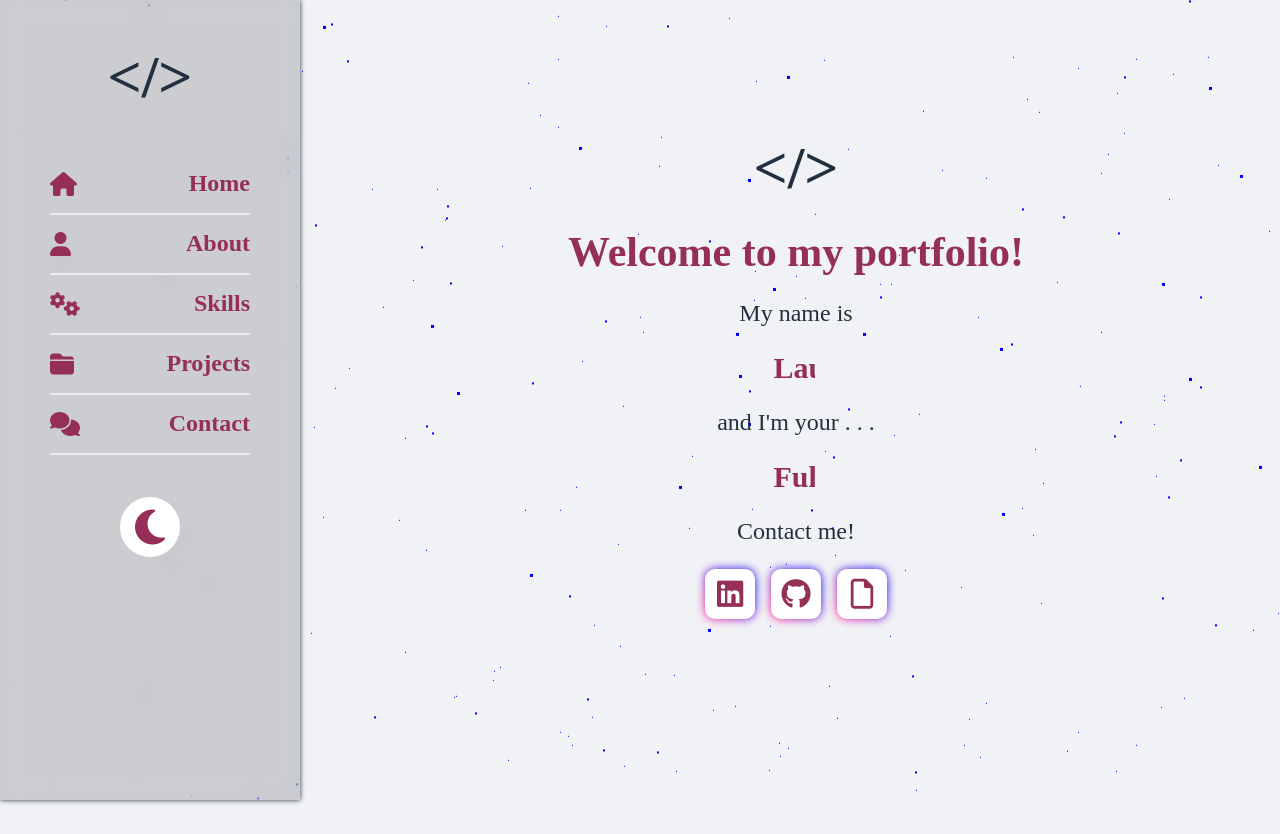
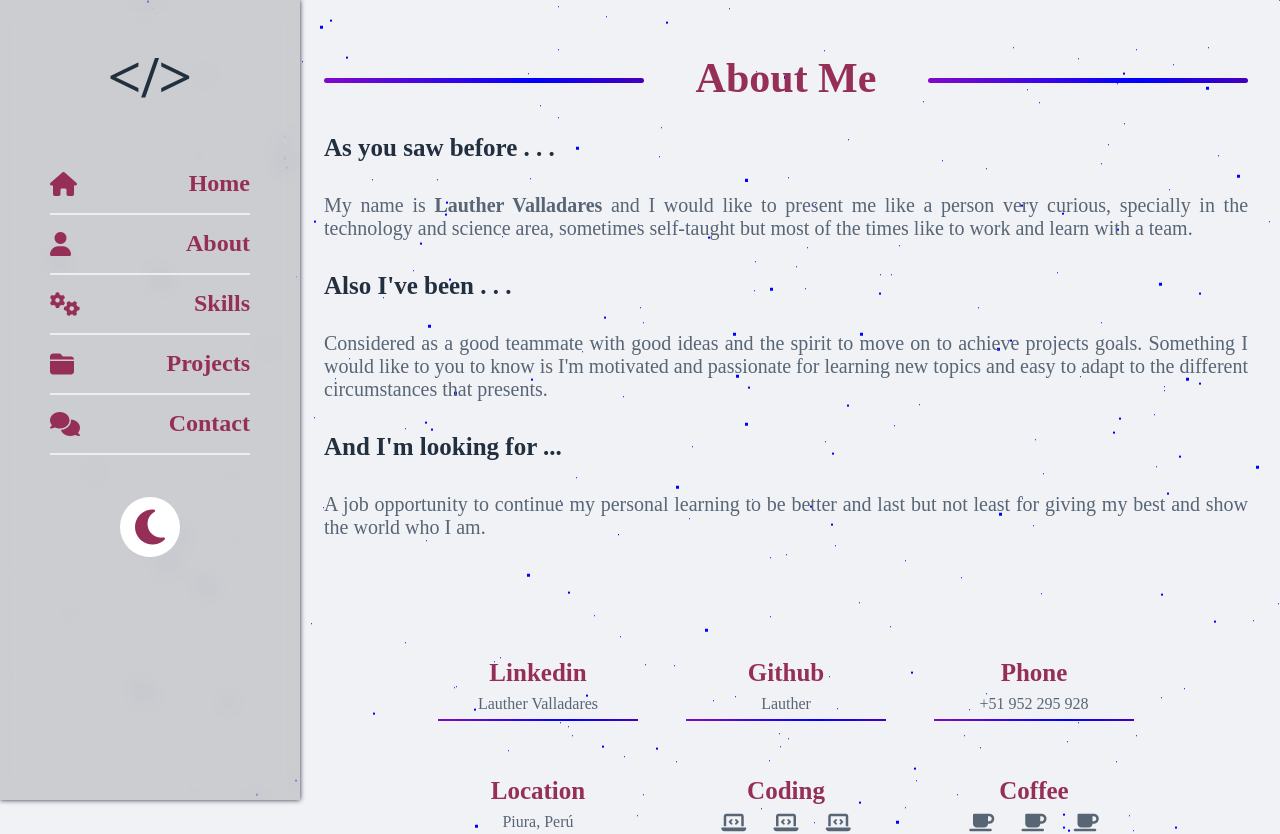
Before and after one commit to Lauther99/lauther-portfolio-v2, a React (Vite) app: page /#/about in a window 1280 px wide. Before the commit this address led to /. Shown: the top 834 px of the page. Before the commit the page ends 800 px from the top, so only its background shows below. Built offline with nearby package versions, Linux system fonts and the light colour scheme; a web font is replaced by a local one.

Commit message:
hashrouter for routes implemented

```diff
--- a/src/App.jsx
+++ b/src/App.jsx
@@ -1,41 +1,31 @@
-import { useDispatch, useSelector } from 'react-redux';
+import React from 'react'
+import { useSelector } from 'react-redux';
 import NavBar from './components/NavBar';
+import Home from './pages/Home'
 import About from './pages/About';
 import Contact from './pages/Contact'
-import Home from './pages/Home'
+import Skills from './pages/Skills';
 import Projects from './pages/Projects'
-import Skills from './pages/Skills';
 import './App.css'
-import React from 'react'
 import './assets/styles/animations.css'
+import { HashRouter, Route, Routes } from 'react-router-dom';
 
 function App() {
-  const infoState = useSelector(state => state.infoState);
-  const pageVisibility = 'visible';
-
-  function renderInfo() {
-    switch (infoState) {
-      case 'about':
-        return (<About pageVisibility={pageVisibility} />)
-      case 'skills':
-        return (<Skills pageVisibility={pageVisibility} />)
-      case 'projects':
-        return (<Projects pageVisibility={pageVisibility} />)
-      case 'contact':
-        return (<Contact pageVisibility={pageVisibility} />)
-      default:
-        return (<Home pageVisibility={pageVisibility} />)
-    }
-  }
 
   return (
-    <div className="App">
+    <HashRouter>
       <div id='stars'></div>
       <div id='stars2'></div>
       <div id='stars3'></div>
       <NavBar />
-      {renderInfo()}
-    </div>
+      <Routes>
+        <Route path='/' element={<Home />} />
+        <Route path='about' element={<About />} />
+        <Route path='skills' element={<Skills />} />
+        <Route path='projects' element={<Projects />} />
+        <Route path='contact' element={<Contact />} />
+      </Routes>
+    </HashRouter>
   )
 }
 
--- a/src/components/NavBar.jsx
+++ b/src/components/NavBar.jsx
@@ -3,6 +3,7 @@ import '../assets/styles/navbar.css'
 import '../assets/styles/bgStars.css'
 import { useDispatch, useSelector } from 'react-redux';
 import { changePage } from '../store/slices/infoState.slice';
+import { useNavigate } from 'react-router-dom';
 
 const NavBar = () => {
     const [menu, setMenu] = useState('');
@@ -21,11 +22,12 @@ const NavBar = () => {
         setIcon('fa-bars')
     };
 
-
     function toggleDarkMode() {
         darkMode === 'darky' ? setDarkMode('') : setDarkMode('darky')
         document.body.classList.toggle('dark')
     }
+
+    const navigate = useNavigate()
 
     return (
         <section className={`nav-bar  ${menu}`}>
@@ -36,11 +38,11 @@ const NavBar = () => {
                     </div>
                 </div>
                 <ul>
-                    <li onClick={() => changePages('home')}><i className="fa-solid fa-house"></i>Home</li>
-                    <li onClick={() => changePages('about')}><i className="fa-solid fa-user"></i>About</li>
-                    <li onClick={() => changePages('skills')}><i className="fa-solid fa-gears"></i>Skills</li>
-                    <li onClick={() => changePages('projects')}><i className="fa-solid fa-folder-closed"></i>Projects</li>
-                    <li onClick={() => changePages('contact')}><i className="fa-solid fa-comments"></i>Contact</li>
+                    <li onClick={() => navigate('/')}><i className="fa-solid fa-house"></i>Home</li>
+                    <li onClick={() => navigate('/about')}><i className="fa-solid fa-user"></i>About</li>
+                    <li onClick={() => navigate('/skills')}><i className="fa-solid fa-gears"></i>Skills</li>
+                    <li onClick={() => navigate('/projects')}><i className="fa-solid fa-folder-closed"></i>Projects</li>
+                    <li onClick={() => navigate('/contact')}><i className="fa-solid fa-comments"></i>Contact</li>
                 </ul>
                 <div className='darky-sunny' onClick={() => toggleDarkMode()}>
                     <i className={`fa-solid fa-sun sunny${darkMode}`}></i>
--- a/src/pages/About.jsx
+++ b/src/pages/About.jsx
@@ -2,9 +2,9 @@ import React from 'react';
 import '../assets/styles/about.css'
 
 
-const About = ({ pageVisibility }) => {
+const About = () => {
     return (
-        <section id='about' className={`${pageVisibility}`}>
+        <section id='about'>
             <article className='description-container'>
                 <h1>About Me</h1>
                 <h2>As you saw before . . .</h2>
--- a/src/pages/Contact.jsx
+++ b/src/pages/Contact.jsx
@@ -3,7 +3,7 @@ import { useForm } from 'react-hook-form';
 import '../assets/styles/contact.css'
 import myCV from '../assets/downloads/lauther_valladares_CV.pdf'
 
-const Contact = ({ pageVisibility }) => {
+const Contact = () => {
     const { register, handleSubmit } = useForm()
     const linkedinLink = 'https://www.linkedin.com/in/lautherhvalladares/'
     const gitHubLink = 'https://github.com/Pancake27'
@@ -19,7 +19,7 @@ const Contact = ({ pageVisibility }) => {
     }
 
     return (
-        <section id='contact' className={`${pageVisibility}`}>
+        <section id='contact'>
             <article className='contact-container'>
                 <h1>Contact Me</h1>
                 <h3>Always at your service</h3>
--- a/src/pages/Home.jsx
+++ b/src/pages/Home.jsx
@@ -2,7 +2,7 @@ import React from 'react';
 import myCV from '../assets/downloads/lauther_valladares_CV.pdf'
 import '../assets/styles/home.css'
 
-const Home = ({ pageVisibility }) => {
+const Home = () => {
     const myName = "Lauther Valladares"
     const text = "Full stack developer !"
 
@@ -16,7 +16,7 @@ const Home = ({ pageVisibility }) => {
 
 
     return (
-        <section id='home' className={`${pageVisibility}`}>
+        <section id='home'>
             <div className='nav-logo'>
                     <div className='nav-logo-item'>
                         {'<'}
--- a/src/pages/Projects.jsx
+++ b/src/pages/Projects.jsx
@@ -8,7 +8,7 @@ import rNmImg from '../assets/images/rNmImg.png'
 import pokedexImg from '../assets/images/pokedexImg.png'
 import ecommerce2Img from '../assets/images/ecommerce2Img.png'
 
-const Projects = ({ pageVisibility }) => {
+const Projects = () => {
     const ecommerce1Link = 'https://un-cafe.netlify.app/'
     const quotesAppLink = 'https://quotes-app-lv.netlify.app/'
     const weatherAppLink = 'https://weather-app-lh.netlify.app/'
@@ -18,7 +18,7 @@ const Projects = ({ pageVisibility }) => {
     const ecommerce2Link = 'https://react-ecommerce-lv.netlify.app/#/'
 
     return (
-        <section id='projects' className={`${pageVisibility}`}>
+        <section id='projects'>
             <h1>My Projects</h1>
             <article className='projects-container'>
                 <a href={ecommerce2Link} target='_blank' className='project-img' style={{ backgroundImage: `url(${ecommerce2Img})` }}>
--- a/src/pages/Skills.jsx
+++ b/src/pages/Skills.jsx
@@ -9,11 +9,9 @@ import git from '../assets/images/git.png'
 import nodejs from '../assets/images/nodejs.png'
 import mySQL from '../assets/images/sql.png'
 
-const Skills = ({ pageVisibility }) => {
-    const [order, setOrder] = useState(1);
-
+const Skills = () => {
     return (
-        <section id='skills' className={`${pageVisibility}`}>
+        <section id='skills'>
             <h1>Skills</h1>
             <article className='skills-container'>
                 <div className='skills-item'>
```
